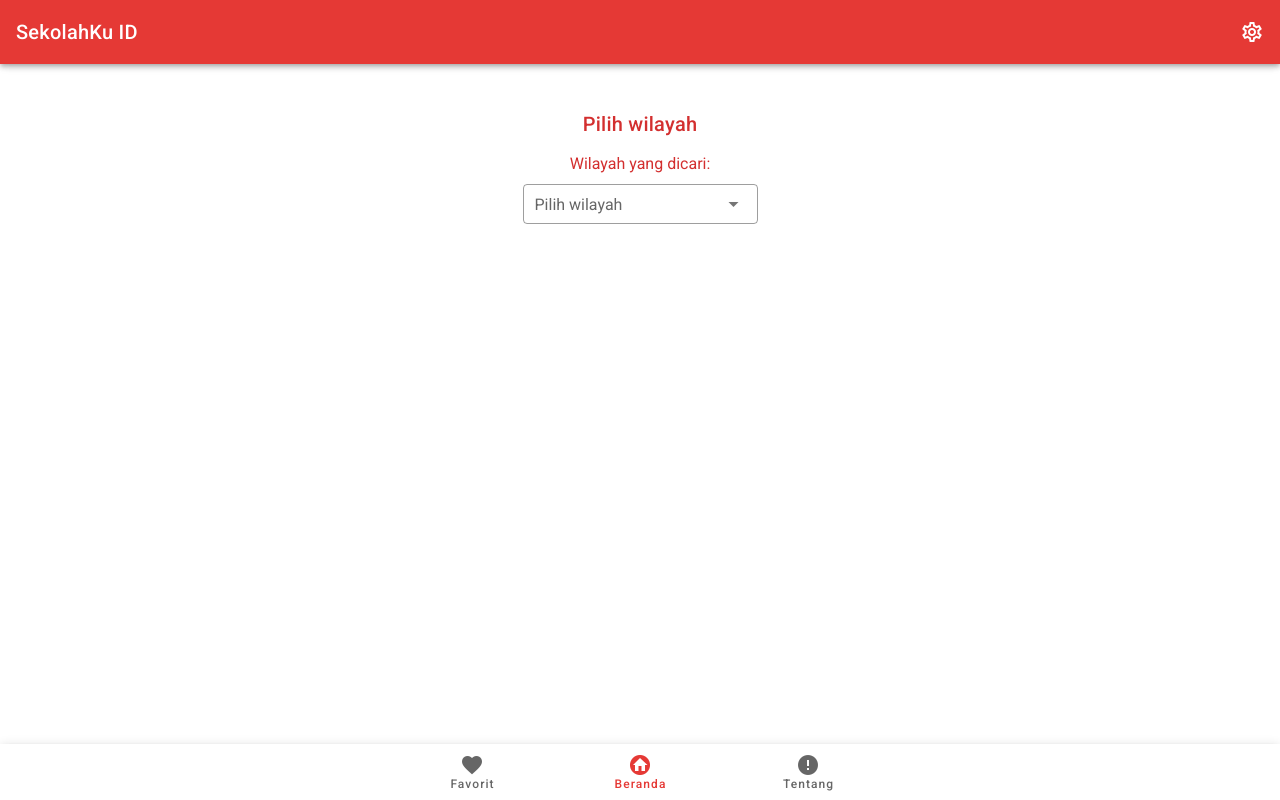
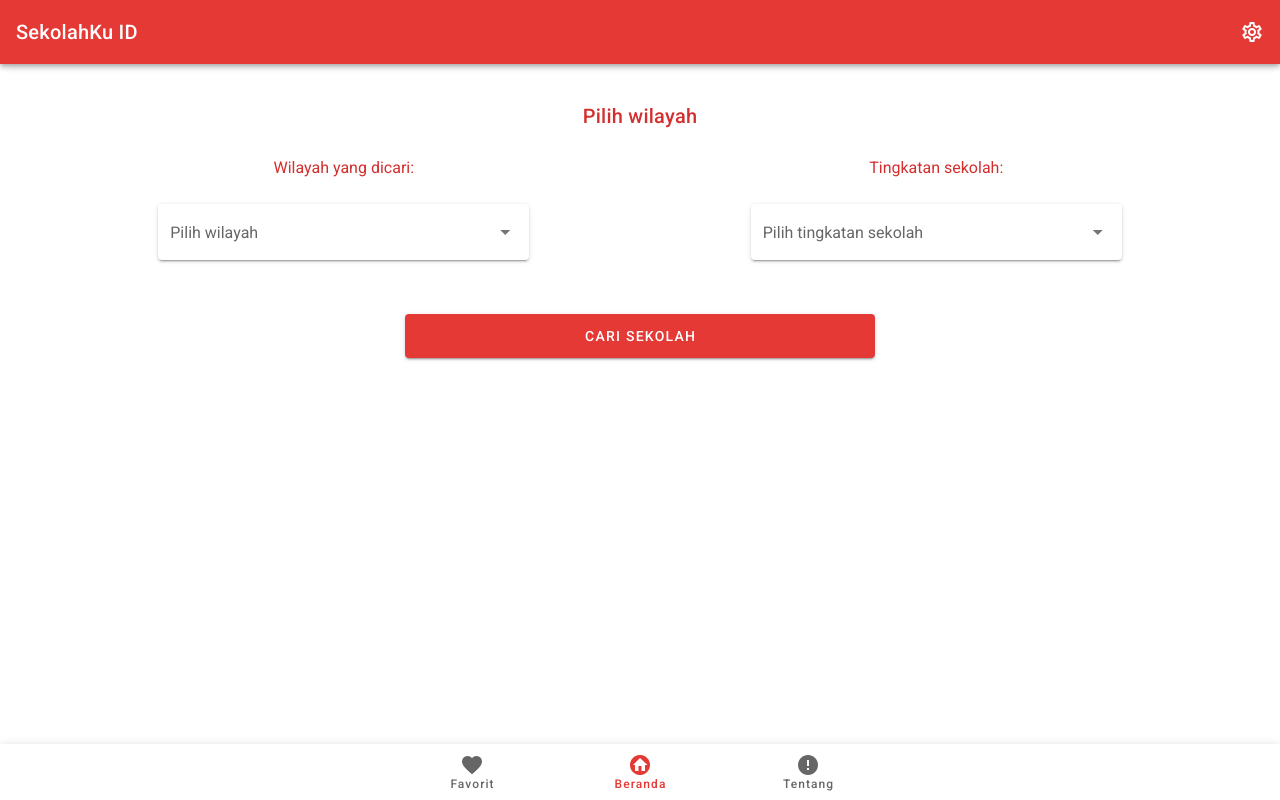
Before and after one commit to satyawikananda/Sekolahku-ID, a Vue app in the folder frontend/: page /search/sekolah in a window 1280 px wide. Built offline with nearby package versions, Linux system fonts and the light colour scheme; no server answers.

Commit message:
:zap: Finish search page

```diff
--- a/frontend/src/components/pages/Search.vue
+++ b/frontend/src/components/pages/Search.vue
@@ -1,21 +1,42 @@
 <template>
-  <v-layout column align-center justify-center class="ma-5 pb-5">
+  <v-container grid-list-xl>
     <h3
       class="red--text text--darken-2 text-center mt-3 pa-3 title font-weight-reguler"
     >Pilih wilayah</h3>
-    <span
+    <v-layout row justify-space-between>
+      <v-flex md4 mx-auto>
+        <p
           class="red--text text--darken-2 text-center pb-2 subtile-1 font-weight-reguler"
-    >Wilayah yang dicari: {{searchWilayah}}</span>
+        >Wilayah yang dicari: {{searchWilayah}}</p>
         <v-select
           v-model="searchWilayah"
           menu-props="auto"
           label="Pilih wilayah"
-      dense
-      outlined
+          solo
+          outline
           full-width
           :items="wilayah"
         ></v-select>
+      </v-flex>
+      <v-flex md4 mx-auto>
+        <p
+          class="red--text text--darken-2 text-center pb-2 subtile-1 font-weight-reguler"
+        >Tingkatan sekolah: {{tingkatanSekolah}}</p>
+        <v-select
+          v-model="tingkatanSekolah"
+          menu-props="auto"
+          label="Pilih tingkatan sekolah"
+          solo
+          outline
+          full-width
+          :items="bentuk"
+        ></v-select>
+      </v-flex>
+      <v-flex md5 mx-auto>
+        <v-btn color="primary" style="width:100%" dark large>Cari sekolah</v-btn>
+      </v-flex>
     </v-layout>
+  </v-container>
 </template>
 <script>
 import { getWilayah } from "@/mixins/getWilayah.js";
@@ -24,7 +45,9 @@ export default {
   mixins: [getWilayah],
   data() {
     return {
-      searchWilayah: ""
+      searchWilayah: "",
+      tingkatanSekolah: "",
+      bentuk: ["SD", "SMP", "SMA", "SMK"]
     };
   }
 };
```
Lines whose indentation alone changed are shown as unchanged.
